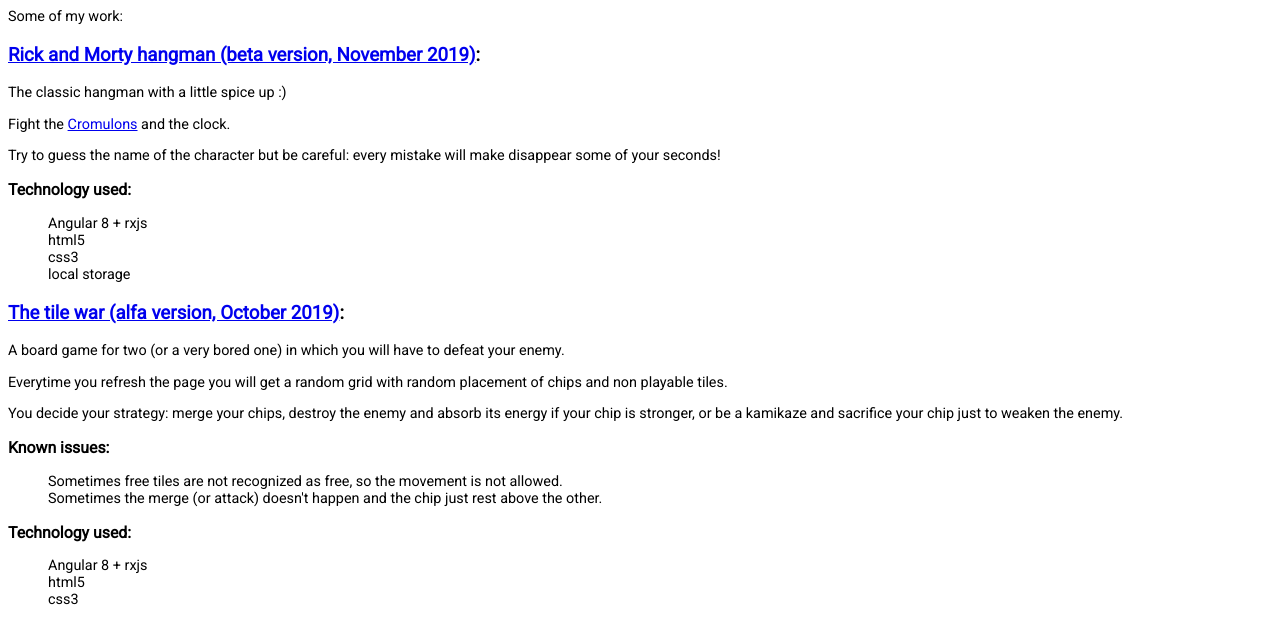
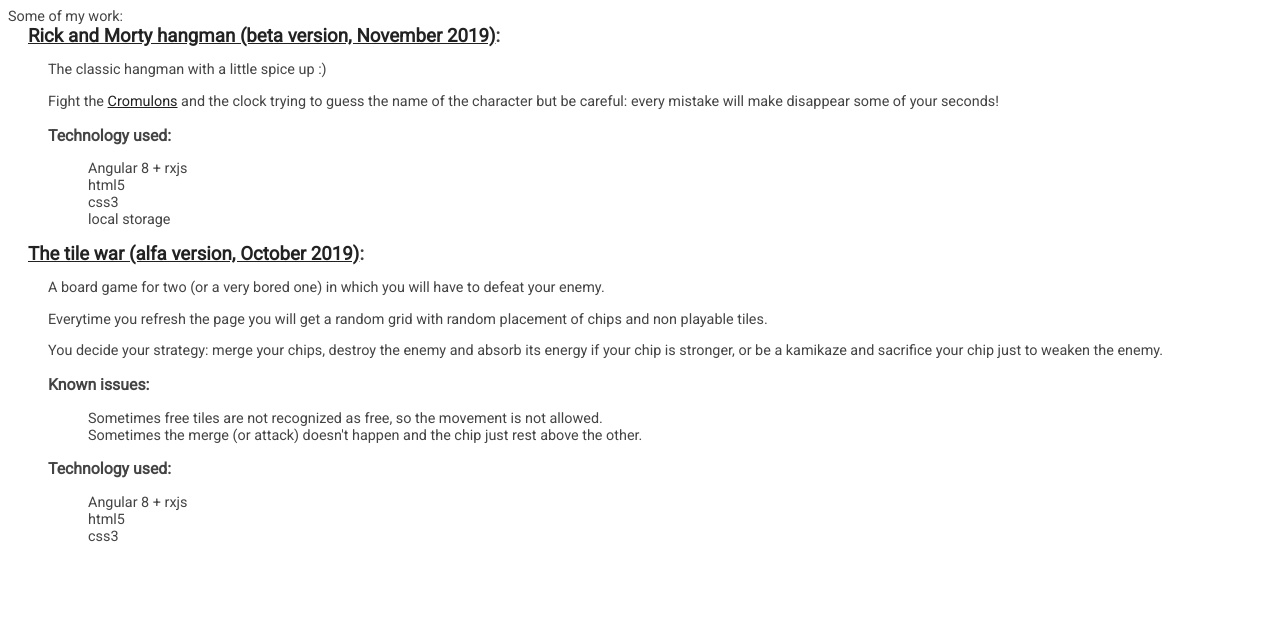
Before and after one commit to gophlbportfolio/index, a plain HTML site: page index.html in a window 1280 px wide. Drawn offline with Linux system fonts and the light colour scheme.

Commit message:
Update index.html

```diff
--- a/index.html
+++ b/index.html
@@ -3,10 +3,20 @@
   <title>Portfolio index</title>
   <link href="https://fonts.googleapis.com/css?family=Roboto&display=swap" rel="stylesheet">
   <style>
-    body { font-family: 'Roboto', sans-serif; font-size: 0.9em; }
+    :root {
+      --padding: 20px;
+    }
+    body { font-family: 'Roboto', sans-serif; font-size: 0.9em; color: #444; }
     ul { list-style-type: none; }
-    .project { margin-bottom: 10px; }
+    a { color: #222; }
+    a:link { color: #222; }
+    a:visited { color: #222; }
+    a:hover { color: #222; }
+    a:active { color: #222; }
+
+    .project { margin-bottom: 10px; padding-left: var(--padding); }
     .project-title { font-size: 1.3em; font-weight: bold; }
+    .project-content { padding-left: var(--padding); }
     .project-subsection { font-size: 1.1em; font-weight: bold; }
   </style>
 </head>
@@ -15,17 +25,16 @@
     Some of my work:
   </div>
   <div class="project">
-    <p class="project-title">
+    <div class="project-title">
       <a href="https://gophlbportfolio.github.io/rickmortyhangman/" target=_blank>Rick and Morty hangman (beta version, November 2019)</a>:
-    </p>
+    </div>
+    <div class="project-content">
       <p>
         The classic hangman with a little spice up :)
       </p>
       <p>
-      Fight the <a href="https://rickandmorty.fandom.com/wiki/Cromulons" target=_blank>Cromulons</a> and the clock.
-    </p>
-    <p>
-      Try to guess the name of the character but be careful: every mistake will make disappear some of your seconds!
+        Fight the <a href="https://rickandmorty.fandom.com/wiki/Cromulons" target=_blank>Cromulons</a> and the clock trying to guess the name
+        of the character but be careful: every mistake will make disappear some of your seconds!
       </p>
       <p class="project-subsection">
         Technology used:
@@ -39,10 +48,12 @@
         </ul>
       </p>
     </div>
+  </div>
   <div class="project">
-    <p class="project-title">
+    <div class="project-title">
       <a href="https://gophlbportfolio.github.io/tileWar/" target=_blank>The tile war (alfa version, October 2019)</a>:
-    </p>
+    </div>
+    <div class="project-content">
       <p>
         A board game for two (or a very bored one) in which you will have to defeat your enemy.
       </p>
@@ -73,5 +84,6 @@
         </ul>
       </p>
     </div>
+  </div>
 </body>
 </html>
```
Lines whose indentation alone changed are shown as unchanged.
